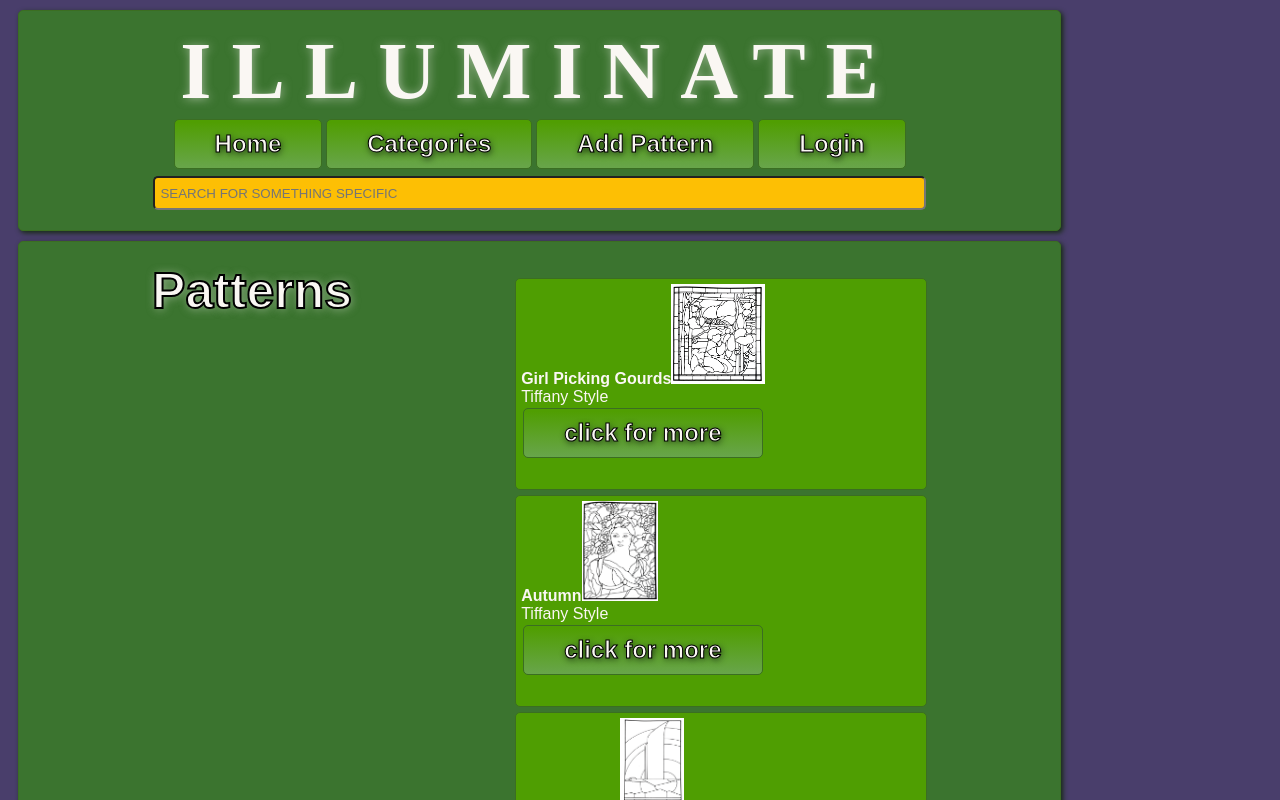
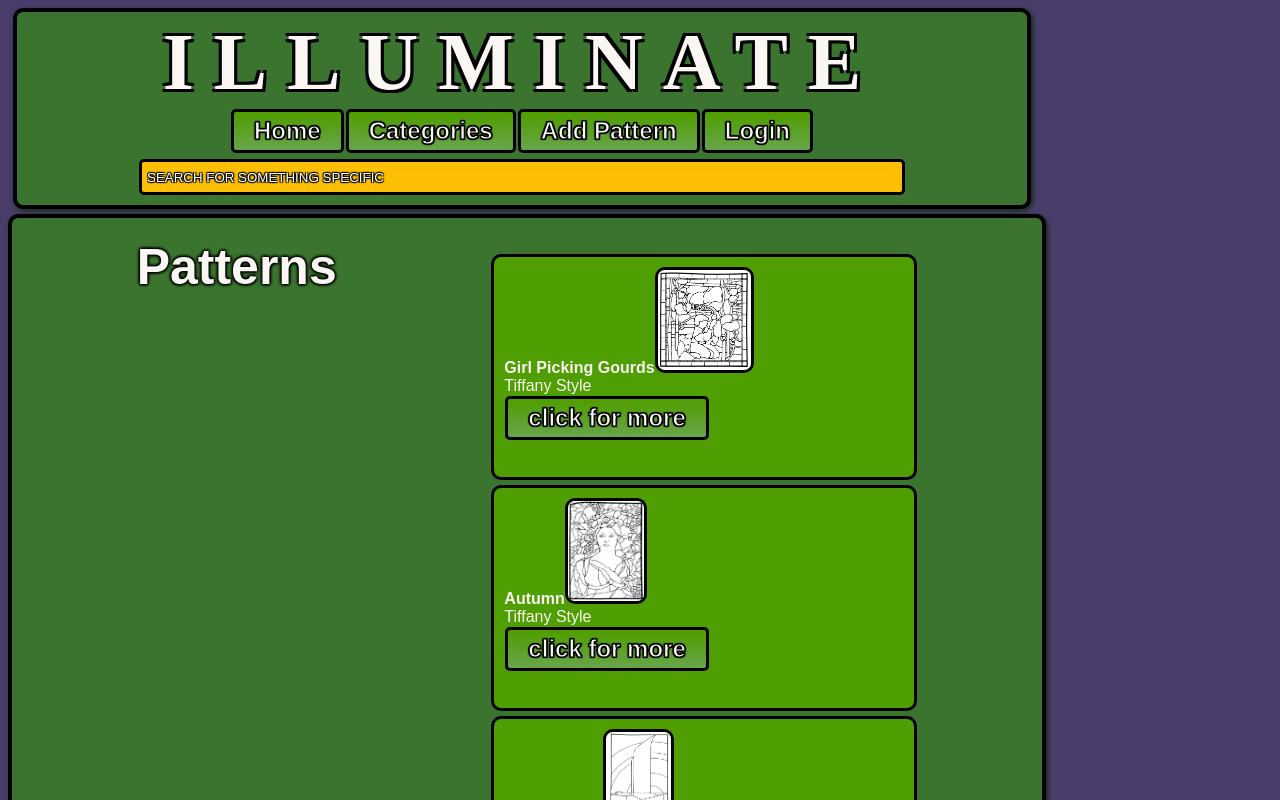
Before and after one commit to ARElton/illuminate-frontend, a React (Create React App) app: page / in a window 1280 px wide. Shown: the top 800 px of the page. Built offline with nearby package versions, Linux system fonts and the light colour scheme; data requests are answered from the project's data file; a web font is replaced by a local one.

Commit message:
new css, Patterview layouts

```diff
--- a/src/components/App.js
+++ b/src/components/App.js
@@ -76,7 +76,7 @@ function App() {
   }
 
   return (
-    <div>
+    <div className="big-container">
       <Header
         query={query}
         setQuery={setQuery}
--- a/src/components/PatternView.js
+++ b/src/components/PatternView.js
@@ -48,19 +48,20 @@ function PatternView({pattern, projects, currentUser, updateProjects}) {
         <div className="pattern-list">
             <div className="pattern-show">
                 <h1>{name}</h1>
+                <p className="cat-p">{category}</p>
                 <img src={image} alt={description} />
                 <p>{description}</p>
-                <p>{category}</p>
+
 
             </div>
             <div>
-                <h2>Completed Projects</h2>
-                <button
-                    onClick={handleCreateProject}
-                    className="create-project">
-                    Create New Project
-                </button>
-                <ul className="project-cards">{projectComponents}</ul>
+
+
+                <ul className="project-cards-list">
+                    {currentUser ? <button onClick={handleCreateProject} className="create-project">SAVE THIS PATTERN!</button> : null}
+                    {projectComponents}
+
+                </ul>
 
             </div>
         </div>
--- a/src/components/ProjectTile.js
+++ b/src/components/ProjectTile.js
@@ -1,5 +1,5 @@
 import React, {useState} from "react";
-import { BrowserRouter as Router, Route, Switch, Link, NavLink, useLocation } from 'react-router-dom';
+import { BrowserRouter as Router, useLocation } from 'react-router-dom';
 
 function ProjectTile({project, currentUser, image, pattern, favorite, onRemoveProject, onEditProject}) {
 
@@ -7,28 +7,7 @@ function ProjectTile({project, currentUser, image, pattern, favorite, onRemovePr
     const [newImg, setNewImg] = useState("")
     console.log(project)
     const location = useLocation()
-    // const [id, user_id, pattern_id, image, favorite] = project
 
-    // EDIT PROJECT
-    // function handleCEdiProject() {
-    //     const newProjObj = {
-    //         user_id: currentUser.id,
-    //         pattern_id: project.pattern_id,
-    //         image: newImg,
-    //         favorite: false
-    //       }
-    //       fetch(`http://localhost:3000/projects/${project.id}`, {
-    //         method: "PATCH",
-    //         headers: {
-    //           "Content-Type": "application/json"
-    //         },
-    //         body: newProjObj
-    //       })
-    //       .then(r=>r.json())
-    //       .then(newProj => {
-    //         console.log(newProj)
-    //       })
-    // }
     function handleEdit(){
         //create object with image and favorite as true
         //fetch PATCH
@@ -52,15 +31,21 @@ function ProjectTile({project, currentUser, image, pattern, favorite, onRemovePr
           onRemoveProject(project.id)
     }
 
-    // const {id, user_id, pattern_id, image} = project
     return (
         <li className="project-card">
+
+
             <div className="project-card-detail">
+            <h4>{favorite ? "Complete!": "Work in Progress"}</h4>
             <img src={image} alt={"username"} />
-            <h4>{favorite ? "Complete" : "Work in Progress"}</h4>
+
             </div>
+
+
             {(location.pathname === "/profile") ?
             <div className="pro-CRUD">
+                {project.favorite ? null :
+                <>
                 <form>
                     <label>add an image of your completed project:</label>
                     <input
@@ -72,7 +57,7 @@ function ProjectTile({project, currentUser, image, pattern, favorite, onRemovePr
                         onChange={(event) => setNewImg(event.target.value)}
                     />
                 </form>
-                <button onClick={handleEdit} value="edit">Add Image</button>
+                <button className="pro-add" onClick={handleEdit} value="edit">Add Image</button></>}
                 <button className="pro-delete" onClick={handleDelete} value="delete">Delete Project</button>
             </div> : null}
         </li>
--- a/src/index.css
+++ b/src/index.css
@@ -15,28 +15,40 @@ body {
   color: #faf7f3ff;
   background-color: #493e6bff;
 }
+.big-container {
+  flex: block;
+  flex-direction: column;
+  align-items: center;
+}
 
 /*----- HEADER -----*/
 header {
   background: #3b742fff;
-  padding: 15px;
-  margin: 10px;
-  border-radius:5px;
-	border:1px solid #3b6e22;
-  width: 80%;
+  padding: 5px;
+  margin: 5px;
+  border-radius:10px;
+  width: 1000px;
   height: fit-content;
   box-shadow: 2px 2px 5px #162B12ff;
   text-align: center;
+  border: 4px solid black;
 }
 header h1 {
-  /* font-family: 'New Rocker', cursive; */
   font-family: 'Amarante', cursive;
   letter-spacing: 20px;
   font-size: 80px;
   margin: 0px;
   padding: 0px;
-  text-shadow: 1px 1px 10px #faf7f380;
+  /* text-shadow: 1px 1px 10px #faf7f380; */
   /* -webkit-text-stroke: 0.1px black; */
+  text-shadow:
+    -3px -3px 0 #000,
+     3px -3px 0 #000,
+    -3px  3px 0 #000,
+     3px  3px 0 #000;
+}
+::placeholder {
+  color: white;
 }
 header input {
   width: 75%;
@@ -44,15 +56,22 @@ header input {
   padding: 5px;
   border-radius:5px;
   margin: 5px;
+
   color: #faf7f3ff;
+  text-shadow:
+  -1px -1px 1px #000,
+   1px -1px 1px #000,
+  -1px  1px 1px #000,
+   1px  1px 1px #000;
   background-color: #fdbf04ff;
+  border: 3px solid black;
 }
 .button {
 	background:linear-gradient(to bottom, #509e02 5%, #68a54b 100%);
   background-color:#509e02;
-  margin: 2px;
+  margin: 1px;
 	border-radius:5px;
-	border:1px solid #3b6e22;
+	border: 3px solid black;
 	display:inline-block;
 	cursor:pointer;
   color:#faf7f3;
@@ -60,9 +79,13 @@ header input {
 	font-family:Arial;
 	font-size:24px;
 	font-weight:bold;
-	padding:10px 40px;
+	padding:5px 20px;
 	text-decoration:none;
-	text-shadow:1px 2px 6px #162b12;
+	text-shadow:
+  -1px -1px 1px #000,
+   1px -1px 1px #000,
+  -1px  1px 1px #000,
+   1px  1px 1px #000;
 }
 .button:hover {
 	background:linear-gradient(to bottom, #68a54b 5%, #509e02 100%);
@@ -72,11 +95,7 @@ header input {
 	position:relative;
 	top:1px;
 }
-.search-submit {
-  background-color: #fdbf04ff;
-  border-radius: 100%;
-  width: fit-content;
-}
+
 
 /*------ Category ----------*/
 .category-nav {
@@ -92,29 +111,39 @@ header input {
 	display:inline-block;
 	cursor:pointer;
   color:#faf7f3;
+  border: 3px solid black;
+  text-shadow:
+  -1px -1px 1px #000,
+   1px -1px 1px #000,
+  -1px  1px 1px #000,
+   1px  1px 1px #000;
 }
 
 /*------ PatternList -------*/
 .pattern-list {
   display: flex;
-  flex-direction: row;
-  align-items: flex-start;
+  flex-flow: row wrap;
+  /* align-items: flex-start; */
   justify-content: space-evenly;
   background: #3b742fff;
   padding: 15px;
-  margin: 10px;
-  border-radius:5px;
+  margin: 0px;
+  border-radius:10px;
 	border:1px solid #3b6e22;
-  width: 80%;
+  width: 1000px;
   height: fit-content;
   box-shadow: 2px 2px 5px #162B12ff;
+  border: 4px solid black;
 }
 .pattern-list h1 {
   font-size: 50px;
   margin: 0px;
   padding: 5px;
-  text-shadow: 1px 1px 10px #faf7f380;
-  -webkit-text-stroke: 2px black;
+  text-shadow:
+  -1px -1px 3px #000,
+   1px -1px 3px #000,
+  -1px  1px 3px #000,
+   1px  1px 3px #000;
 }
 .pattern-card ul {
   list-style-type: none;
@@ -126,48 +155,65 @@ header input {
 .pattern-card {
   list-style-type: none;
   margin: 5px;
-  padding: 5px;
+  padding: 10px;
   background-color: #4f9e02ff;
-  border-radius:5px;
+  border-radius:10px;
 	border:1px solid #3b6e22;
   width: 400px;
   height: 200px;
+  border: 3px solid black;
 }
 .pattern-card img {
   max-width: 100px;
   max-height: 100px;
+  border: 3px solid black;
+  border-radius: 10px;
 }
-.fav-active {
-  background-color: #4f9e02ff;
-  border: transparent;
-}
-.fav-inactive {
-  background-color: #4f9e02ff;
-  border: transparent;
-}
+
 
 /*------ PatternView -------*/
 .pattern-show {
-  width: 70%;
+  width: 700px;
+  margin-left: 10px;
+  display: grid;
+
+}
+.cat-p{
+  font-size: 1em;
+  margin: 0px 0px 5px 30px;
+  text-shadow:
+  -1px -1px 3px #000,
+   1px -1px 3px #000,
+  -1px  1px 3px #000,
+   1px  1px 3px #000;
 }
 .pattern-show img {
   float: left;
   max-width: 500px;
   max-height: 500px;
+  border: 3px solid black;
+  border-radius: 5px;
 }
 .pattern-show p {
-  /* float: left; */
-  width: 50%;
+  width: 550px;
+  text-shadow:
+  -1px -1px 3px #000,
+   1px -1px 3px #000,
+  -1px  1px 3px #000,
+   1px  1px 3px #000;
+
 }
 .pattern-show h1 {
   width: 50%;
-  /* float: right; */
   padding: 20px;
-  font-size: 50px;
+  font-size: 30px;
   margin: 0px;
   padding: 5px;
-  text-shadow: 1px 1px 10px #faf7f380;
-  -webkit-text-stroke: 2px black;
+  text-shadow:
+  -1px -1px 1px #000,
+   1px -1px 1px #000,
+  -1px  1px 1px #000,
+   1px  1px 1px #000;
 }
 .pattern-show h2 {
   width: 50%;
@@ -184,46 +230,111 @@ header input {
 .project-card {
   list-style-type: none;
   margin: 5px;
-  padding: 5px;
+  padding: 10px;
   background-color: #4f9e02ff;
-  border-radius:5px;
+  border-radius:10px;
 	border:1px solid #3b6e22;
-  width: 400px;
-  height: 200px;
-  display: flex;
-  flex-direction: column;
-  align-items: center;
-  justify-content: center;
+  width: 250px;
+  height: 300px;
+  border: 3px solid black;
+  overflow: hidden;
+  display:grid;
+  text-align: center;
+}
+.project-cards-list {
+  list-style-type: none;
+  margin: 0;
+  padding: 0;
+  text-align: center;
 
 }
+.create-project{
+  padding: 5px 10px;
+  margin: 4px 2px;
+  border: 3px solid black;
+  background-color:#509e02;
+  color:#faf7f3;
+	border-radius:5px;
+  cursor:pointer;
+  display: inline-block;
+  text-shadow:
+  -1px -1px 1px #000,
+   1px -1px 1px #000,
+  -1px  1px 1px #000,
+   1px  1px 1px #000;
+}
+.project-card-detail{
+  width: 250px;
+  height: 160px;
+  text-shadow:
+  -1px -1px 3px #000,
+   1px -1px 3px #000,
+  -1px  1px 3px #000,
+   1px  1px 3px #000;
+}
 .project-card img {
-  max-width: 100px;
+  max-width: 150px;
   max-height: 100px;
+  min-height: 80px;
+  border: 2px solid black;
+  border-radius: 5px;
+}
+.pro-CRUD{
+  width: 250px;
+  height: 75px;
+  text-shadow:
+  -1px -1px 2px #000,
+   1px -1px 2px #000,
+  -1px  1px 2px #000,
+   1px  1px 2px #000;
 
 }
 .project-input{
-  width: 350px;
+  width: 150px;
+  border-radius: 5px;
+  border: 2px solid black;
+  color:#faf7f3;
+  text-shadow:
+  -1px -1px 1px #000,
+   1px -1px 1px #000,
+  -1px  1px 1px #000,
+   1px  1px 1px #000;
+  background-color: #fdbf04ff;
 }
-.project-card button {
-  margin: 3px;
-  border: 3px black;
+.pro-add {
+  float: left;
+  padding: 5px 5px;
+  margin: 4px 2px;
+  border: 3px solid black;
   background-color:#509e02;
-  margin: 2px 5px;
-  padding:5px 10px;
+  color:#faf7f3;
 	border-radius:5px;
-	cursor:pointer;
-  color:#faf7f3;
+  cursor:pointer;
+  display: inline-block;
+  text-shadow:
+  -1px -1px 1px #000,
+   1px -1px 1px #000,
+  -1px  1px 1px #000,
+   1px  1px 1px #000;
 }
 .pro-delete {
   float: right;
-  margin: 3px;
-  border: 3px black;
+  padding: 5px 5px;
+  margin: 4px 2px;
+  border: 3px solid black;
   background-color:#509e02;
-  margin: 2px 5px;
-  padding:5px 10px;
+  color:#faf7f3;
 	border-radius:5px;
-	cursor:pointer;
-  color:#faf7f3;
+  cursor:pointer;
+  display: inline-block;
+  text-shadow:
+  -1px -1px 1px #000,
+   1px -1px 1px #000,
+  -1px  1px 1px #000,
+   1px  1px 1px #000;
+
+
+
 }
 
 
```
